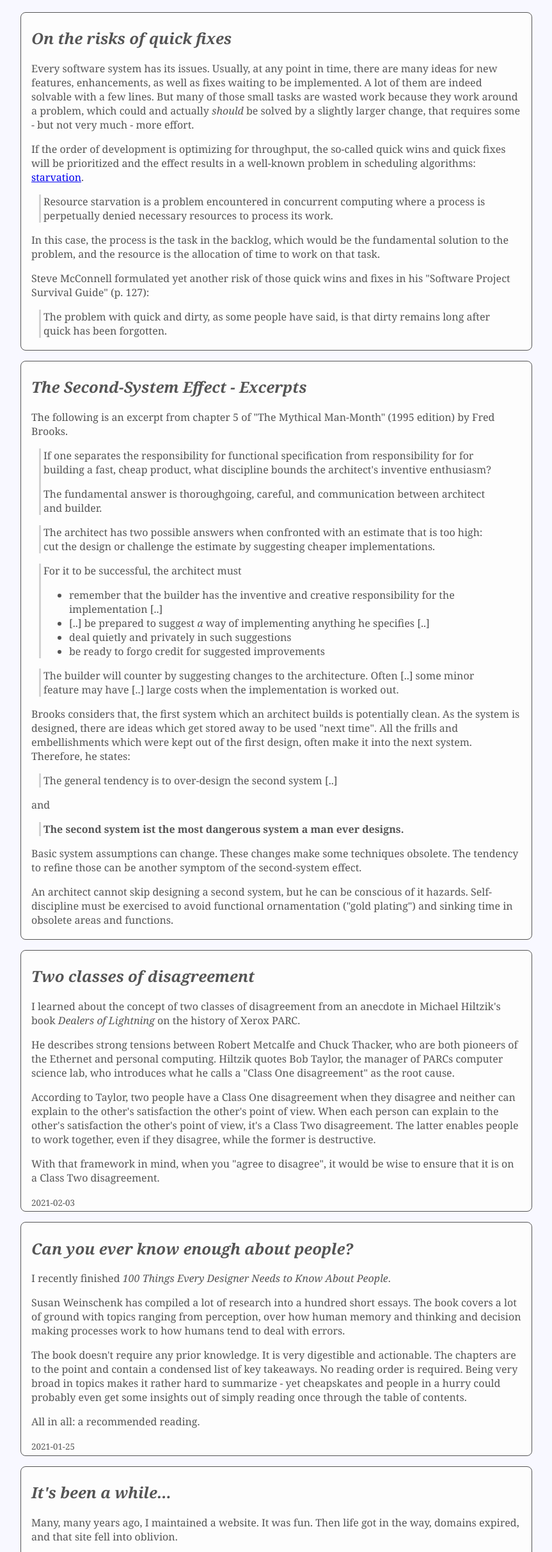
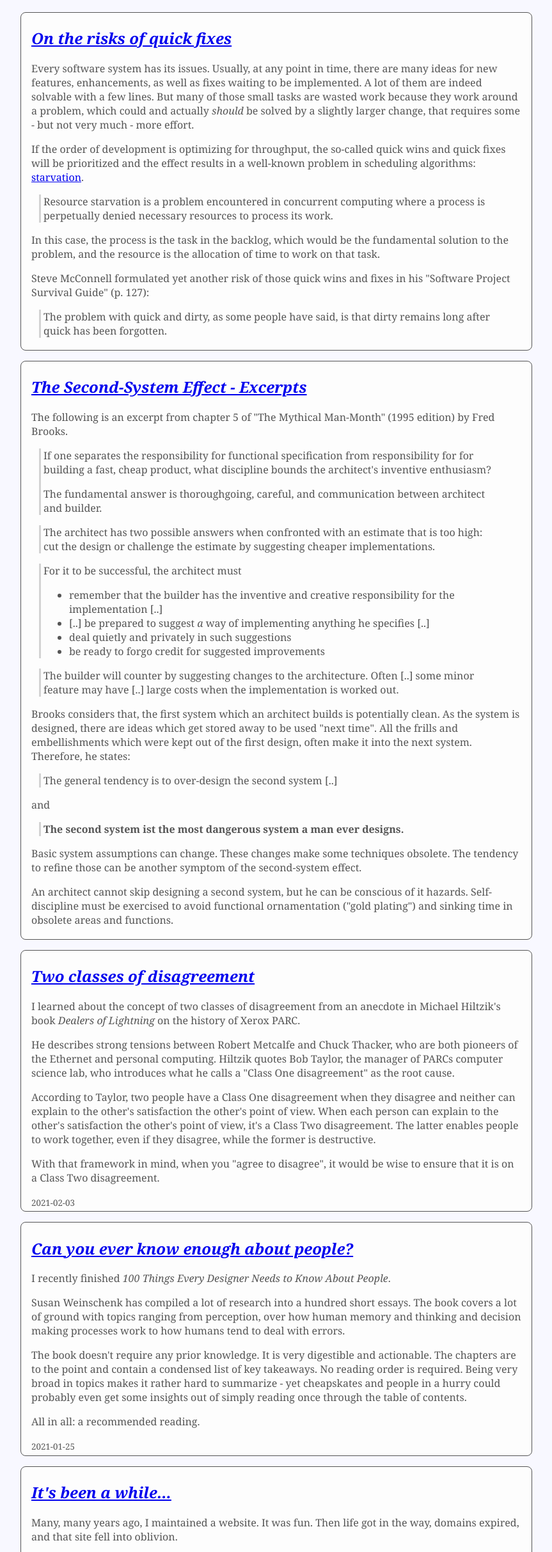
Before and after one commit to fnh/fnh.github.io, a plain HTML site: page index.html in a window 1280 px wide. Shown: the part 67-2493 px from the top of the page at 64% size, without its empty margins (208-1071 px from the left). Drawn offline with Linux system fonts and the light colour scheme.

Commit message:
Adjust styles/markup

```diff
--- a/index.html
+++ b/index.html
@@ -16,6 +16,23 @@
             margin: 1rem 0 1rem 0;
             background-color: lightgrey;
         }
+
+        /*article:not(:target) * {
+            display: none;
+        }
+
+        article:not(:target) h1 {
+            display: block;
+        }
+
+        article:not(:target) h1 * {
+            display: block;
+        }
+
+        article h1 a {
+            text-decoration: none;
+            color: #555;
+        }*/
 
         main article {
             background-color: #fdfdfd;
@@ -65,7 +82,7 @@
 
 
 <article id="on-the-risks-of-quick-fixes" data-first-published="2021-04-07">
-<h1>On the risks of quick fixes</h1>
+<h1><a href="#on-the-risks-of-quick-fixes">On the risks of quick fixes</a></h1>
 <p>
 Every software system has its issues. Usually, at any point in time, there are many
 ideas for new features, enhancements, as well as fixes waiting to be implemented.
@@ -106,7 +123,7 @@ long after quick has been forgotten.
  </article>
 
 <article id="2021-03-14">
-<h1>The Second-System Effect - Excerpts</h1>
+<h1><a href="#2021-03-14">The Second-System Effect - Excerpts</a></h1>
 
 <p>
 The following is an excerpt from chapter 5 of "The Mythical Man-Month" (1995 edition) by Fred Brooks.
@@ -153,7 +170,7 @@ the next system. Therefore, he states:
 
 <blockquote>The general tendency is to over-design the second system [..]</blockquote>
 
-and
+<p>and</p>
 
 <blockquote>
 <b>The second system ist the most dangerous system a man ever designs.</b>
@@ -172,7 +189,7 @@ and sinking time in obsolete areas and functions.
 </article>
 
 <article id="2021-02-03">
-<h1>Two classes of disagreement</h1>
+<h1><a href="#2021-02-03">Two classes of disagreement</a></h1>
 <p>
 I learned about the concept of two classes of disagreement from an anecdote
 in Michael Hiltzik's book <i>Dealers of Lightning</i> on the history of Xerox PARC.
@@ -202,7 +219,7 @@ wise to ensure that it is on a Class Two disagreement.
 </article>
 
 <article id="2021-01-25">
-<h1>Can you ever know enough about people?</h1>
+<h1><a href="#2021-01-25">Can you ever know enough about people?</a></h1>
 
 <p>
 I recently finished <i>100 Things Every Designer Needs to Know About People</i>.
@@ -229,7 +246,7 @@ out of simply reading once through the table of contents.
 </article>
 
 <article id="2021-01-20">
-<h1>It's been a while...</h1>
+<h1><a href="#2021-01-20">It's been a while...</a></h1>
 
 <p>
 Many, many years ago, I maintained a website. It was fun.
```
